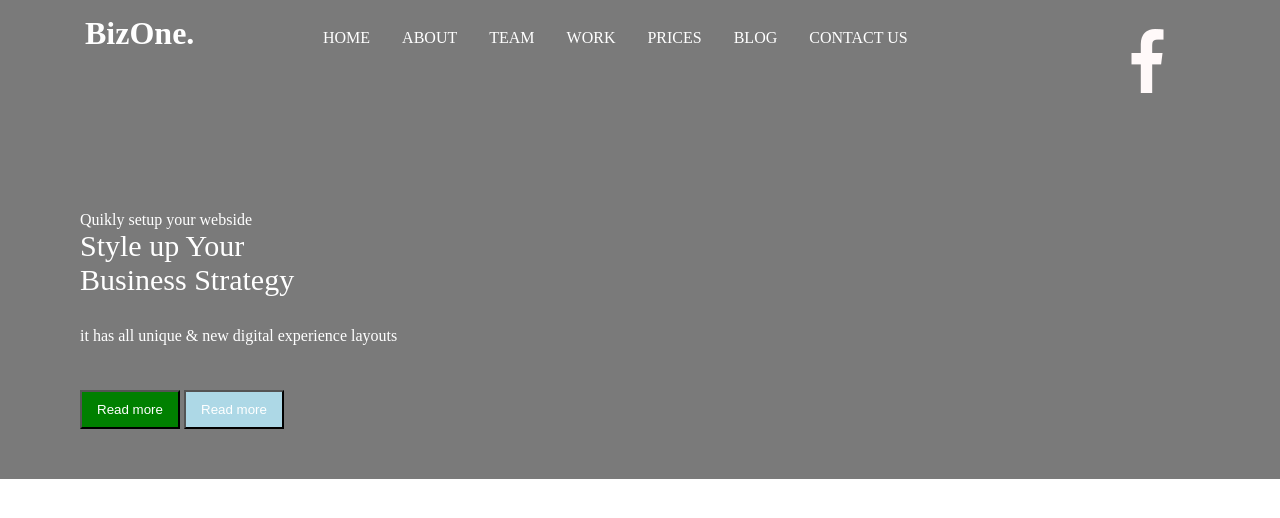
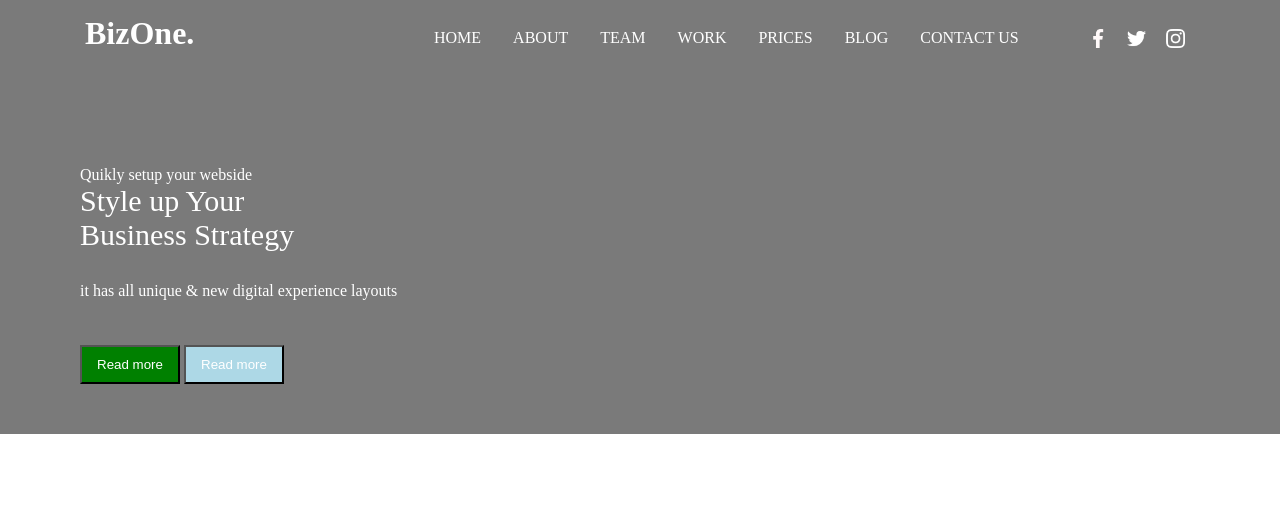
Before and after one commit to timotius089/stakict, a plain HTML site: page coba.html in a window 1280 px wide. Drawn offline with Linux system fonts and the light colour scheme.

Commit message:
Add files via upload

```diff
--- a/coba.html
+++ b/coba.html
@@ -22,7 +22,7 @@
 		#isiheader{
 			padding: 15px 85px 15px 85px;
 			display: grid;
-			grid-template-columns: 20% 80% ;
+			grid-template-columns: 30% 70% ;
 		}
 		.rowheader{
 			grid-row: 1;
@@ -86,6 +86,16 @@
 		.dropdownmenu:hover .dropdown-content {
 			display: block;
 		}
+		.icon{
+			float:right !important;
+			width: 5%;
+		}
+		.icon a{
+			padding: 14px 0px;
+		}
+		.icon a img{
+			width: 50%;
+		}
 	</style>
 </head>
 <body>
@@ -104,7 +114,9 @@
 						<li><a class="menubuton" href="#home">PRICES</a></li>
 						<li><a class="menubuton" href="#home">BLOG</a></li>
 						<li><a class="menubuton" href="#home">CONTACT US</a></li>
-						<li style="float:right"><a class="menubuton" class="active" href="#about"><img src="facebook.png"></a></li>
+						<li class="icon"><a class="menubuton" href="#about"><img src="instagram.png"></a></li>
+						<li class="icon"><a class="menubuton" href="#about"><img src="twitter.png"></a></li>
+						<li class="icon"><a class="menubuton" href="#about"><img src="facebook.png"></a></li>
 					</ul>
 				</div>
 			</div>
```
